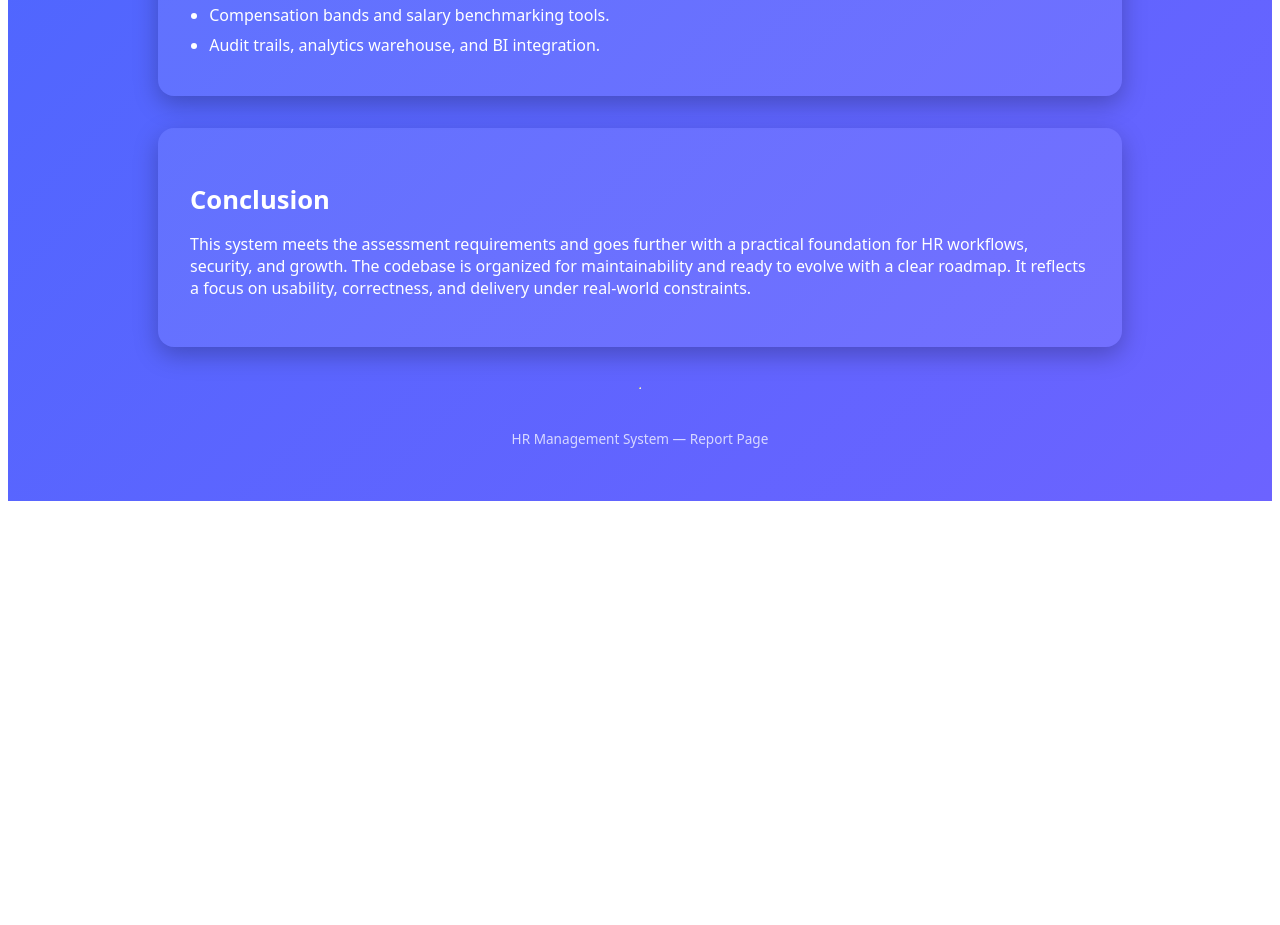
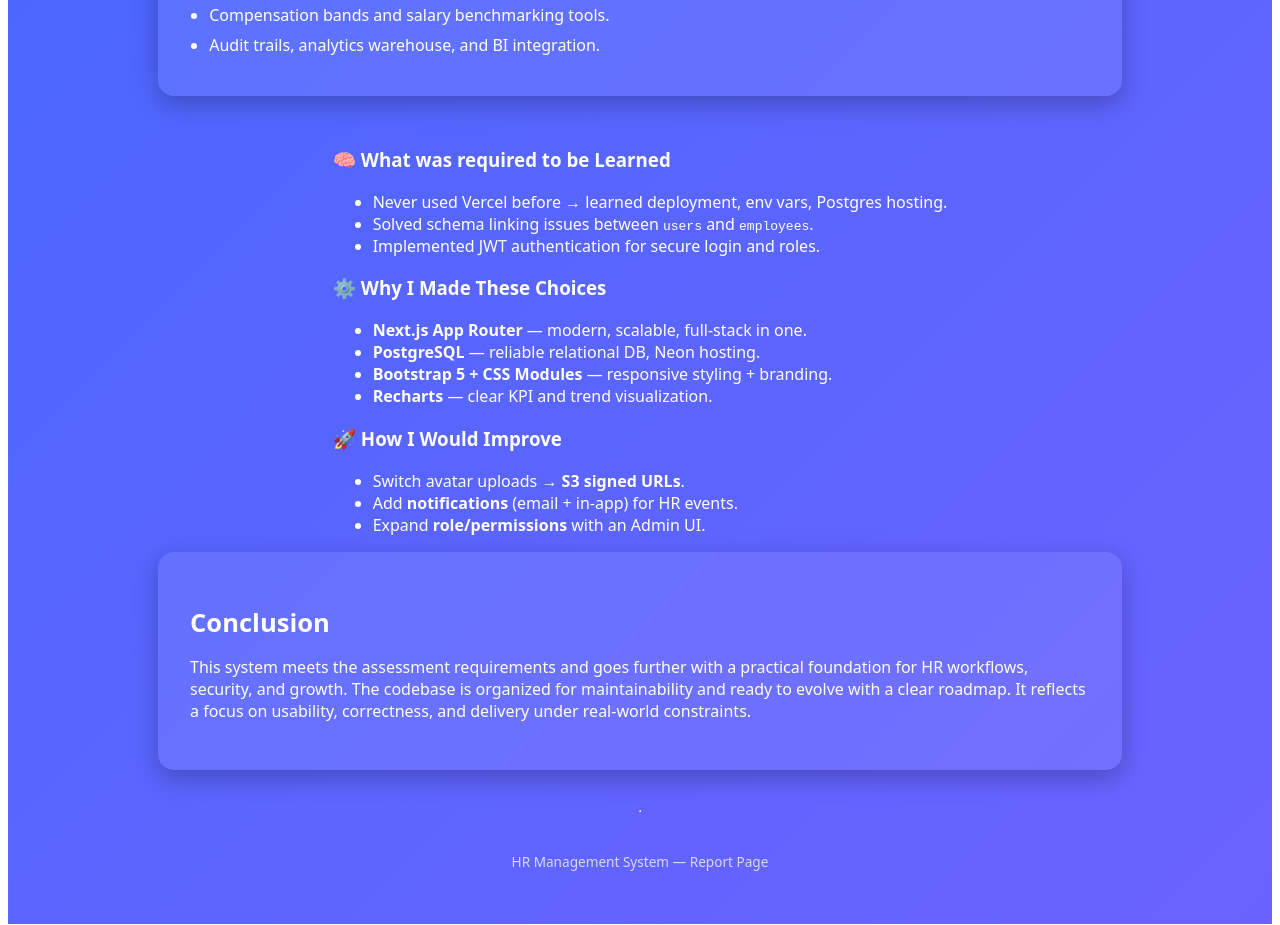
Before and after one commit to Alexander-Milligan/humanitarianoperationsApp, a Next.js app: page /report in a window 1280 px wide. Shown: the part 4280-5205 px from the top of the page. Before the commit the page ends 4789 px from the top, so only its background shows below. Built offline with nearby package versions, Linux system fonts and the light colour scheme.

Commit message:
Report Update

```diff
--- a/app/report/page.tsx
+++ b/app/report/page.tsx
@@ -315,6 +315,52 @@ export default function ReportPage() {
         </ul>
       </section>
 
+      <section id="talking-points">
+        <h3>🧠 What was required to be Learned</h3>
+        <ul>
+          <li>
+            Never used Vercel before → learned deployment, env vars, Postgres
+            hosting.
+          </li>
+          <li>
+            Solved schema linking issues between <code>users</code> and{" "}
+            <code>employees</code>.
+          </li>
+          <li>Implemented JWT authentication for secure login and roles.</li>
+        </ul>
+
+        <h3>⚙️ Why I Made These Choices</h3>
+        <ul>
+          <li>
+            <strong>Next.js App Router</strong> — modern, scalable, full-stack
+            in one.
+          </li>
+          <li>
+            <strong>PostgreSQL</strong> — reliable relational DB, Neon hosting.
+          </li>
+          <li>
+            <strong>Bootstrap 5 + CSS Modules</strong> — responsive styling +
+            branding.
+          </li>
+          <li>
+            <strong>Recharts</strong> — clear KPI and trend visualization.
+          </li>
+        </ul>
+
+        <h3>🚀 How I Would Improve</h3>
+        <ul>
+          <li>
+            Switch avatar uploads → <strong>S3 signed URLs</strong>.
+          </li>
+          <li>
+            Add <strong>notifications</strong> (email + in-app) for HR events.
+          </li>
+          <li>
+            Expand <strong>role/permissions</strong> with an Admin UI.
+          </li>
+        </ul>
+      </section>
+
       <section id="conclusion" className={styles.card}>
         <h2>Conclusion</h2>
         <p>
```
